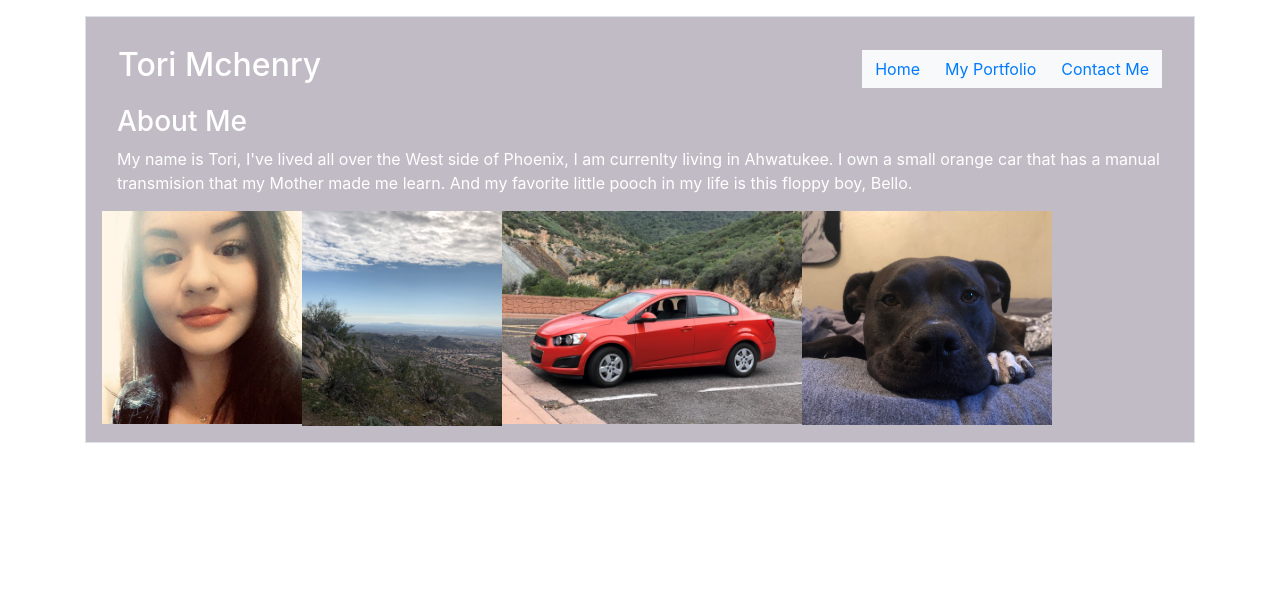
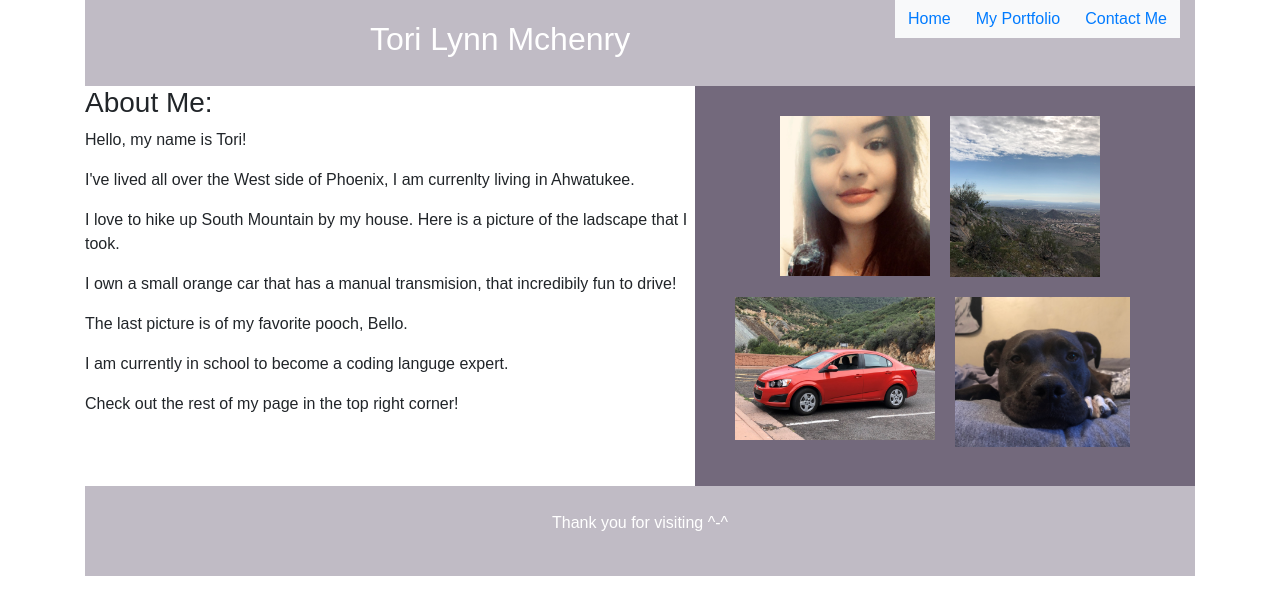
Before and after one commit to Lynntori306/Student_Bio, a plain HTML site: page index.html in a window 1280 px wide. Drawn offline with nearby package versions, Linux system fonts and the light colour scheme.

Commit message:
final fix on home file

```diff
--- a/index.html
+++ b/index.html
@@ -2,55 +2,119 @@
 <html lang="en">
 
 <head>
-    <meta charset="UTF-8">
+    <title>CSS Template</title>
+    <meta charset="utf-8">
     <meta name="viewport" content="width=device-width, initial-scale=1.0">
-    <title>My Webpage</title>
     <link rel="stylesheet" href="https://maxcdn.bootstrapcdn.com/bootstrap/4.4.1/css/bootstrap.min.css">
+    <style>
+
+        body {
+            font-family: Arial, Helvetica, sans-serif;
+        }
+        header {
+            background-color: rgb(192, 187, 197);
+            padding: 20px;
+            text-align: center;
+            font-size: 35px;
+            color: white;
+        }
+        /* darker section box to the right*/
+        nav {
+            float: right;
+            width: 500px;
+            height: 400px;
+            background: rgb(115, 105, 124);
+            padding: 20px;
+        }
+
+        /*the first top bar*/
+        nav ul {
+            float: right;
+            padding: 0;
+        }
+
+        /*bottom fake row to clear space*/
+        section:after {
+            content: "";
+            display: table;
+            clear: both;
+        }
+
+        /*Style the footer */
+        footer {
+            background-color: rgb(192, 187, 197);
+            padding: 25px;
+            text-align: center;
+            color: white;
+        }
+
+        /*moble format */
+        @media (max-width: 600px) {
+            nav {
+                width: 100%;
+                height: auto;
+            }
+        }
+    </style>
+
 </head>
-
+<div class="container-sm">
 
     <body>
         <div class="container-sm">
-        <div class="container p-3 my-3 border" style="background-color: rgb(192, 187, 197) ;">
-
-            <nav class="navbar navbar-light">
-                <a class="navbar-brand" style="color: rgb(255, 255, 255);">
-                    <h2>Tori Mchenry</h2>
-                </a>
-
-
+            <div style="float: right;">
                 <ul class="navbar-nav">
-                    <li class="nav-item">
+                    <li class="nav-item;">
                         <div class="btn-toolbar" role="toolbar" aria-label="Toolbar with button groups">
                             <div class="btn-group btn-light" role="group" aria-label="First group">
                                 <button type="button" class="btn btn-light"><a href="./index.html">Home</a></button>
-                                <button type="button" class="btn btn-light"><a href="./Portfolio.html">My Portfolio</a></button>
-                                <button type="button" class="btn btn-light"><a href="./contact.html">Contact Me</a></button>
-
-            </nav>
-
-            <div class="container-fluid" style="color: rgb(255, 255, 255);">
-                <h3>About Me</h3>
-                <p>My name is Tori, I've lived all over the West side of Phoenix, I am currenlty living in Ahwatukee.
-                     I own a small orange car that has a manual transmision that my Mother made me learn.
-                     And my favorite little pooch in my life is this floppy boy, Bello.
-                     </p>
-                <div class="row">
-                  <div class="col-sm-3; float-left;"><img src="./.img/me.jpg" style="width: 200px;" alt="selfie"></div>
-                  <div class="col-sm-3; float-right;"><img src="./.img/Ahwatukee.png" style="width: 200px;" alt="Ahwatukee"></div>
-                  <div class="col-sm-3; float-right;"> <img src="./.img/myCar.png" style="width: 300px;" alt="chevySonic"></div>
-                  <div class="col-sm-3; float-right;"><img src="./.img/bello.png" style="width: 250px;" alt="myDog"></div>
-
+                                <button type="button" class="btn btn-light"><a href="./Portfolio.html">My
+                                        Portfolio</a></button>
+                                <button type="button" class="btn btn-light"><a href="./contact.html">Contact
+                                        Me</a></button>
 
                             </div>
                         </div>
-
+                    </li>
+                </ul>
             </div>
         </div>
+        <header>
+            <h2>Tori Lynn Mchenry</h2>
+        </header>
 
+        <section>
+            <nav>
+                <ul>
+                    <div class="row">
+                        <div class="col-sm-3;" style="padding: 10px; margin-left: 70px;"><img src=".img/me.jpg" style="width: 150px;" alt="selfie">
+                        </div>
+                        <div class="col-sm-3;" style="padding: 10px;"><img src=".img/ahwatukee.png" style="width: 150px;"
+                                alt="Ahwatukee"></div>
+                        <div class="col-sm-3;" style="padding: 10px; margin-left: 25px;"> <img src=".img/myCar.png" style="width: 200px;"
+                                alt="chevySonic"></div>
+                        <div class="col-sm-3;" style="padding: 10px;"><img src=".img/bello.png" style="width: 175px;" alt="myDog">
+                        </div>
 
+                </ul>
+            </nav>
 
+            <article>
+                <h3>About Me:</h3>
+                <p>Hello, my name is Tori!</p>
+                <p> I've lived all over the West side of Phoenix, I am currenlty living in Ahwatukee.</p>
+                <p>I love to hike up South Mountain by my house. Here is a picture of the ladscape that I took.</p>
+                <p> I own a small orange car that has a manual transmision, that incredibily fun to drive!</p>
+                <p>The last picture is of my favorite pooch, Bello.</p>
+                <p>I am currently in school to become a coding languge expert.</p>
+                <p> Check out the rest of my page in the top right corner!</p>
+            </article>
+        </section>
 
+        <footer>
+            <p>Thank you for visiting ^-^</p>
+        </footer>
+</div>
 </body>
 
 </html>
```
Also changed, not shown: contact.html (+39 -7 lines), portfolio.html (+15 -6 lines). Lines whose indentation alone changed are shown as unchanged.
